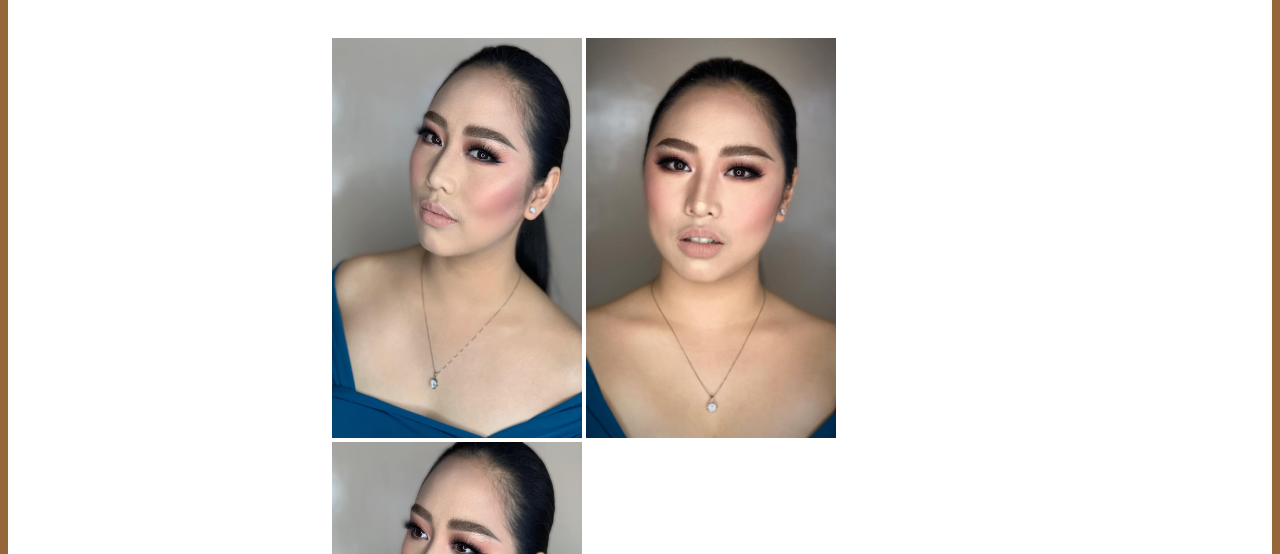
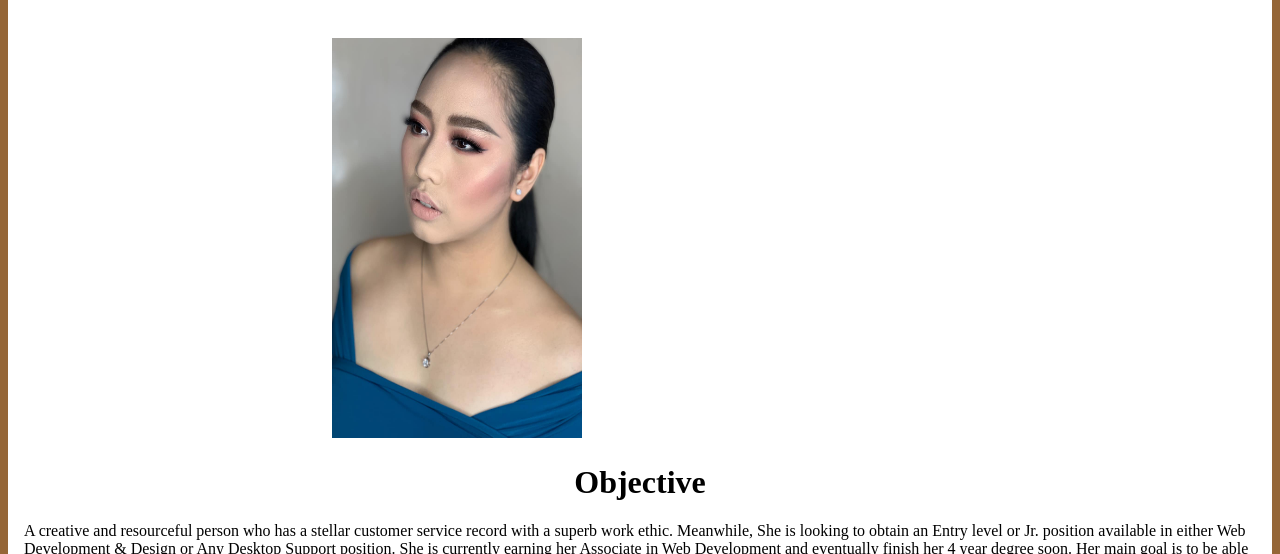
Before and after one commit to Jemima0905/JemimaAbelleraResume, a plain HTML site: page artist.html in a window 1280 px wide. Shown: the part 246-800 px from the top of the page. Drawn offline with Linux system fonts and the light colour scheme.

Commit message:
Update artist.html

```diff
--- a/artist.html
+++ b/artist.html
@@ -1,6 +1,6 @@
 <!DOCTYPE html>
 <!--REQUIRED:  Author: Jemima Abellera
-    Date:   12/9/2021
+
 
 -->
 <html lang ="en">
@@ -25,8 +25,7 @@
 <div id="wrapper">
 <main>
 <div class="artist">
-<img src="picture/me1.jpg" alt="Female picture" width="250" height="400">
-<img src="picture/me2.jpg" alt="Female picture" width="250" height="400">
+
 <img src="picture/me3.jpg" alt="Female picture" width="250" height="400">
 
 </div>
```
